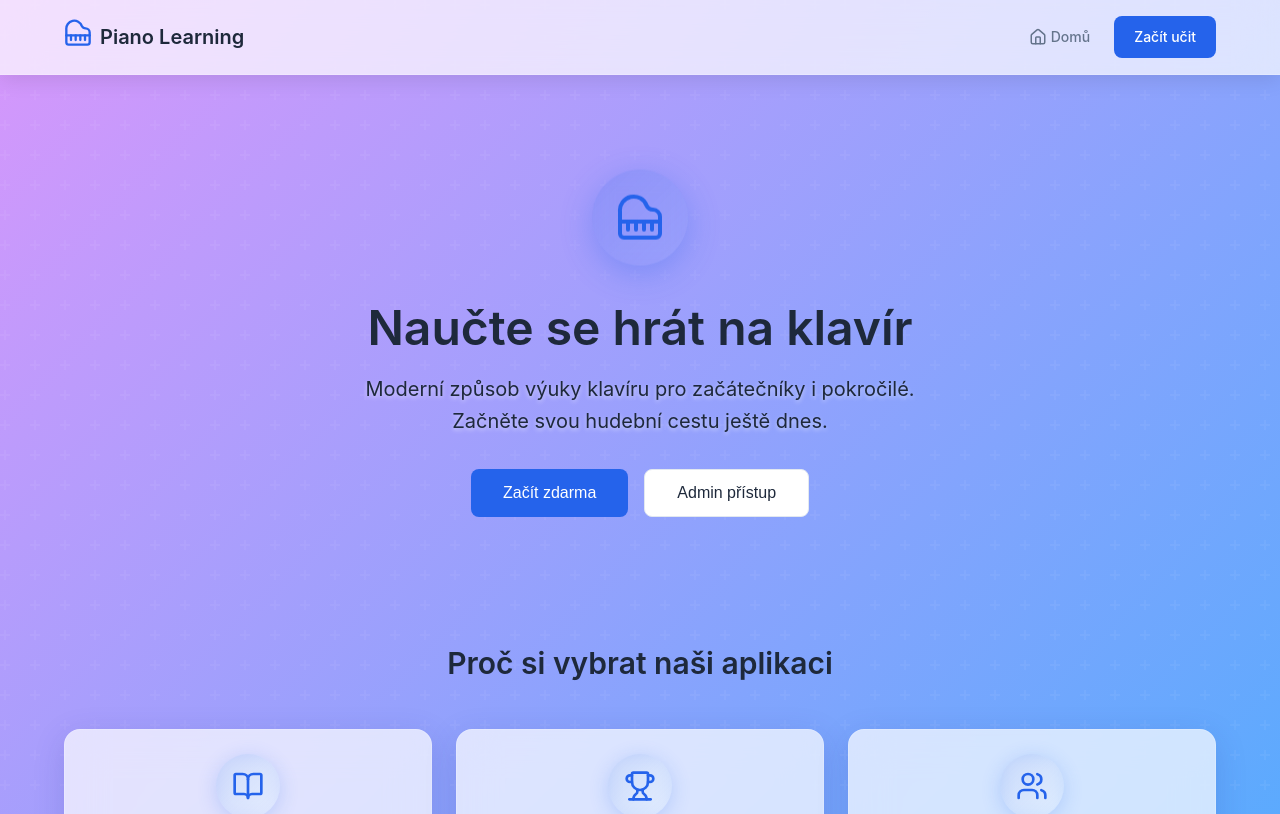
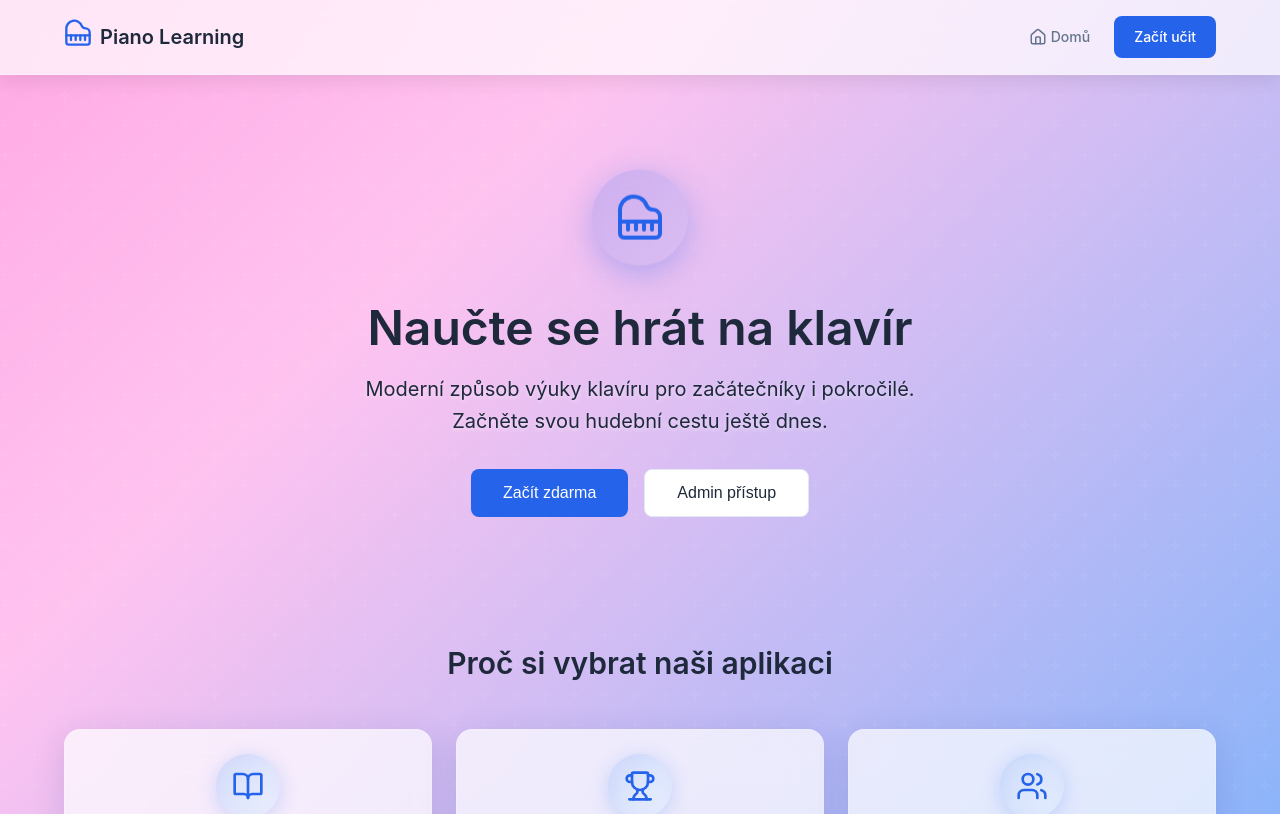
Before and after one commit to lennayia/piano, a React (Vite) app: page / in a window 1280 px wide. Shown: the top 814 px of the page. Built offline with nearby package versions, Linux system fonts and the light colour scheme.

Commit message:
Změna barev pozadí na růžovo-modrý gradient
- Upravena barevná paleta: fialová → růžová → světle růžová → modrá
- Jemnější a modernější růžovo-modrý gradient
- Animace gradientu zůstává zachována

```diff
--- a/src/styles/index.css
+++ b/src/styles/index.css
@@ -65,7 +65,7 @@ body {
     sans-serif;
   -webkit-font-smoothing: antialiased;
   -moz-osx-font-smoothing: grayscale;
-  background: linear-gradient(135deg, #667eea 0%, #764ba2 25%, #f093fb 50%, #4facfe 75%, #00f2fe 100%);
+  background: linear-gradient(135deg, #667eea 0%, #c471ed 20%, #ff6ec7 40%, #ffc3f0 60%, #4facfe 80%, #00d4ff 100%);
   background-size: 400% 400%;
   animation: gradient-shift 15s ease infinite;
   color: var(--color-text);
```
